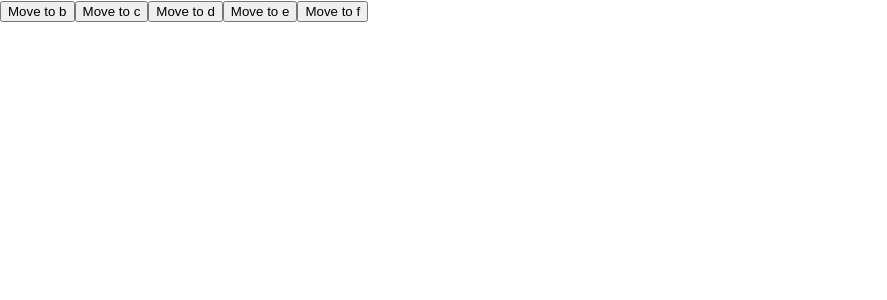
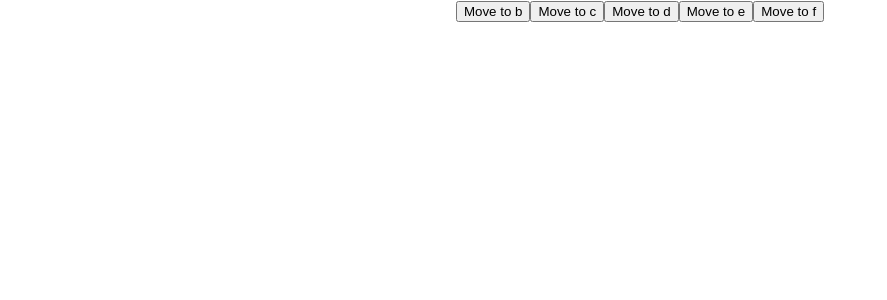
Before and after one commit to enbanbunbun123/lab, a React (Create React App) app in the folder frontend/: page / in a window 1280 px wide. Shown: the top 300 px of the page, without its empty margins (0-887 px from the left). Built offline with nearby package versions, Linux system fonts and the light colour scheme; no server answers.

Commit message:
feat: フロントエンドのスタイルを調整

```diff
--- a/frontend/src/App.tsx
+++ b/frontend/src/App.tsx
@@ -1,5 +1,6 @@
 import React, { useState, useEffect } from "react";
 import axios from "axios";
+import "./stylesheet/app.scss";
 
 const App = () => {
   const [imageName, setImageName] = useState("");
@@ -31,16 +32,23 @@ const App = () => {
   }, []);
 
   return (
-    <div>
+    <div className="app">
+      <div className="app__input-image">
         {imageName && (
-        <img src={`http://localhost:3001/images/${imageName}`} alt="Current" />
+          <img
+            src={`http://localhost:3001/images/${imageName}`}
+            alt="Current"
+          />
         )}
+      </div>
+      <div className="app__buttons">
         <button onClick={() => moveImage("b")}>Move to b</button>
         <button onClick={() => moveImage("c")}>Move to c</button>
         <button onClick={() => moveImage("d")}>Move to d</button>
         <button onClick={() => moveImage("e")}>Move to e</button>
         <button onClick={() => moveImage("f")}>Move to f</button>
       </div>
+    </div>
   );
 };
 
--- /dev/null
+++ b/frontend/src/stylesheet/app.scss
@@ -0,0 +1,18 @@
+.app {
+  display: flex;
+  flex-direction: column;
+  align-items: center;
+  height: 100vh;
+
+  &__input-image {
+    img {
+      max-width: 200px;
+      height: auto;
+    }
+    &__buttons {
+      button {
+        margin: 0 10px; // ボタン間の余白（必要に応じて調整）
+      }
+    }
+  }
+}
```
Lines whose indentation alone changed are shown as unchanged.
